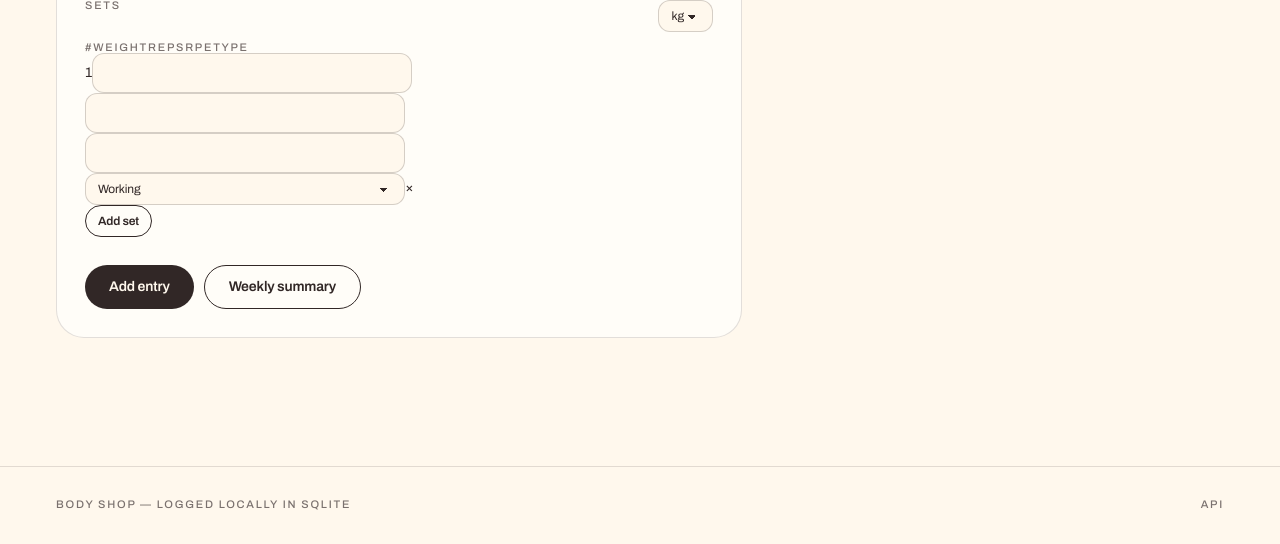
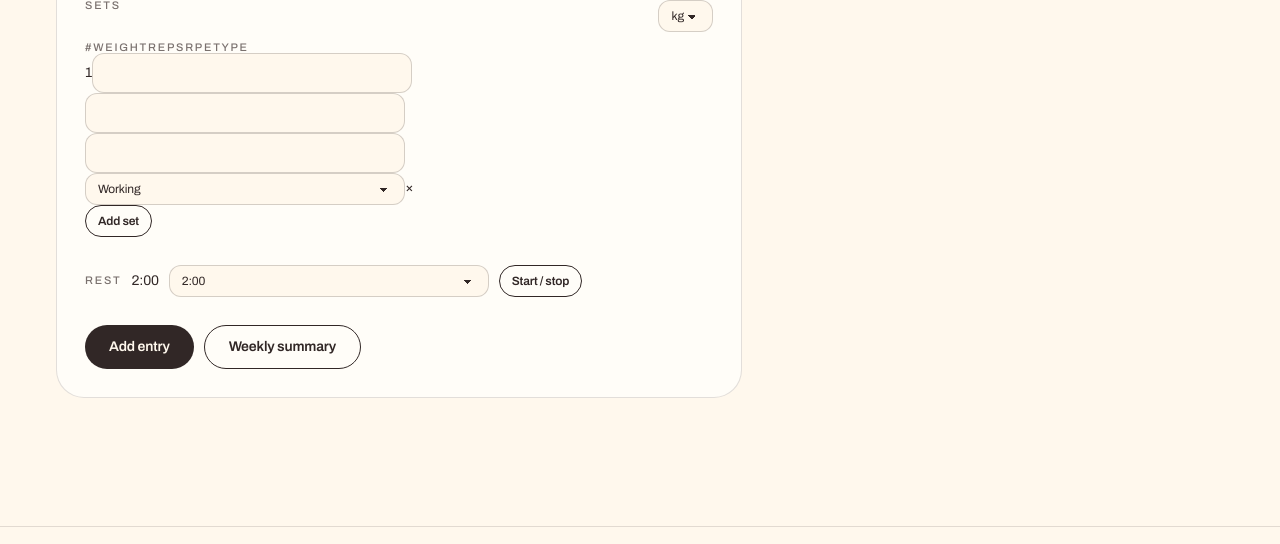
Before and after one commit to justins-li/Body-Shop, a Flask app: page /log in a window 1280 px wide. Shown: the part 966-1510 px from the top of the page. Before the commit the page ends 1476 px from the top, so only its background shows below. Run offline with Flask 3, Linux system fonts and the light colour scheme; data that the repository does not hold is empty.

Commit message:
Add the rest timer and plate calculator
Both are pure client-side and cost nothing now the set data exists: the
timer starts on save and counts the rest you chose, and the plate hint is
a function of the weight already typed.

The plate calculator reports what it cannot make rather than rounding.
Claiming a loadout the gym does not stock is worse than saying 0.5kg
short.

Neither prescribes anything. The timer counts a chosen rest, it does not
recommend one, and changing the length mid-rest does not restart a count
you are already watching.

```diff
--- a/app/static/js/log.js
+++ b/app/static/js/log.js
@@ -32,6 +32,8 @@ import {
   $, formatDate, formatWeight, loadUnit, renderEntries, retargetLinks,
   saveUnit, syncUrlDate, toKg, toast,
 } from "./ui.js";
+import { DEFAULT_BAR, describePlates } from "./plates.js";
+import { initRestTimer, startRestTimer } from "./timer.js";
 
 let selectedIso;
 let catalog = [];
@@ -416,7 +418,19 @@ function setRow(index, previous) {
     renumberRows();
   });
 
-  row.append(number, weight, reps, rpe, type, remove);
+  // What to load to make the number just typed. Pure arithmetic on the value
+  // in the box — it spans the row beneath the inputs, and stays empty (and so
+  // `display: none`) until there is something to say.
+  const hint = document.createElement("span");
+  hint.className = "plate-hint";
+  const updateHint = () => {
+    hint.textContent = weight.value.trim() === ""
+      ? ""
+      : describePlates(Number(weight.value), DEFAULT_BAR[unit], unit);
+  };
+  weight.addEventListener("input", updateHint);
+
+  row.append(number, weight, reps, rpe, type, remove, hint);
   return row;
 }
 
@@ -636,6 +650,7 @@ async function onSubmit(event) {
       sets,
     });
     toast(`Logged ${entry.set_count} × ${entry.exercise_name}.`);
+    startRestTimer();
     await Promise.all([refreshDay(), loadRecent(), loadPreviousSets(entry.exercise_id)]);
   } catch (err) {
     showError(err.message);
@@ -668,6 +683,7 @@ export async function initLog(initialIso) {
     renderSetGrid();
   });
   $("#add-set").addEventListener("click", addSetRow);
+  initRestTimer($("#rest-timer"));
   renderSetGrid();
 
   retargetLinks([$("#view-summary")], selectedIso);
--- /dev/null
+++ b/app/static/js/plates.js
@@ -0,0 +1,57 @@
+/**
+ * Plate calculator — what to load per side to reach a target weight.
+ *
+ * A pure function of the target, the bar and the unit. No storage, no API, and
+ * no opinion about what you should be lifting: it reports what makes the number
+ * you already typed.
+ */
+
+/** Plates a normal gym actually stocks, heaviest first, per unit. */
+const PLATES = {
+  kg: [25, 20, 15, 10, 5, 2.5, 1.25],
+  lb: [45, 35, 25, 10, 5, 2.5],
+};
+
+/** The bar most racks have, in each unit. */
+export const DEFAULT_BAR = { kg: 20, lb: 45 };
+
+/**
+ * Plates for **one side** of the bar.
+ *
+ * @param {number} target - Total weight, in `unit`.
+ * @param {number} bar - Bar weight, in `unit`.
+ * @param {"kg"|"lb"} unit
+ * @returns {{plates: number[], remainder: number}} `remainder` is what the
+ *   stocked plates cannot make — non-zero for, say, 61kg on a 20kg bar. It is
+ *   reported rather than rounded away, because rounding would quietly claim a
+ *   loadout that does not exist.
+ */
+export function platesFor(target, bar, unit) {
+  const perSide = (target - bar) / 2;
+  if (!Number.isFinite(perSide) || perSide <= 0) return { plates: [], remainder: 0 };
+
+  const plates = [];
+  let left = perSide;
+  for (const plate of PLATES[unit] || PLATES.kg) {
+    // The epsilon keeps 2.5 from being rejected by float dust at 2.4999999996.
+    while (left >= plate - 1e-9) {
+      plates.push(plate);
+      left -= plate;
+    }
+  }
+  // Two decimal places: float subtraction leaves 1e-15 dust otherwise.
+  return { plates, remainder: Math.round(left * 100) / 100 };
+}
+
+/**
+ * The same thing as a line to read: `20kg bar + 25 / 20 / 1.25 per side`.
+ *
+ * Returns `""` when the bar alone is the answer or the target is unreachable,
+ * so callers can render nothing rather than an empty hint.
+ */
+export function describePlates(target, bar, unit) {
+  const { plates, remainder } = platesFor(target, bar, unit);
+  if (!plates.length) return "";
+  const line = `${bar}${unit} bar + ${plates.join(" / ")} per side`;
+  return remainder > 0 ? `${line} (${remainder}${unit} short)` : line;
+}
--- /dev/null
+++ b/app/static/js/timer.js
@@ -0,0 +1,95 @@
+/**
+ * Rest timer — counts down after a set is saved.
+ *
+ * Entirely client-side: no schema, no endpoint, and no notification. Phase 10
+ * moves the alert to a watch, where you can see it without unlocking a phone;
+ * this is the logic that phase will reuse.
+ *
+ * The timer is a convenience, never a prescription. It counts the rest you
+ * chose — it does not tell you how long to rest.
+ */
+
+const DURATIONS = [60, 90, 120, 180];
+const DEFAULT_SECONDS = 120;
+const KEY = "bodyshop:rest-seconds";
+
+let handle = null;
+let remaining = 0;
+let elements = null;
+
+/** The reader's chosen rest length, defaulting to two minutes. */
+function chosenSeconds() {
+  const stored = Number(localStorage.getItem(KEY));
+  return DURATIONS.includes(stored) ? stored : DEFAULT_SECONDS;
+}
+
+/** `m:ss`, so 90 reads as 1:30. */
+function format(seconds) {
+  const minutes = Math.floor(seconds / 60);
+  return `${minutes}:${String(seconds % 60).padStart(2, "0")}`;
+}
+
+function paint() {
+  elements.readout.textContent = format(Math.max(0, remaining));
+  elements.root.classList.toggle("is-running", handle !== null);
+}
+
+function stop() {
+  if (handle !== null) clearInterval(handle);
+  handle = null;
+  paint();
+}
+
+function tick() {
+  remaining -= 1;
+  if (remaining <= 0) {
+    remaining = 0;
+    stop();
+  }
+  paint();
+}
+
+/** Start, or restart, the countdown from the chosen duration. */
+export function startRestTimer() {
+  if (!elements) return;
+  if (handle !== null) clearInterval(handle);
+  remaining = chosenSeconds();
+  handle = setInterval(tick, 1000);
+  paint();
+}
+
+/**
+ * Wire the timer's controls.
+ *
+ * Returns early when the container is missing, so a page without the shell —
+ * every page but `/log` — can import this module harmlessly.
+ *
+ * @param {HTMLElement} root - The `.rest-timer` container.
+ */
+export function initRestTimer(root) {
+  if (!root) return;
+  elements = {
+    root,
+    readout: root.querySelector("[data-timer-readout]"),
+    select: root.querySelector("[data-timer-duration]"),
+    toggle: root.querySelector("[data-timer-toggle]"),
+  };
+
+  elements.select.value = String(chosenSeconds());
+  elements.select.addEventListener("change", () => {
+    localStorage.setItem(KEY, elements.select.value);
+    // Only re-seed a stopped clock: changing the length mid-rest should not
+    // silently restart the count you are already watching.
+    if (handle === null) {
+      remaining = chosenSeconds();
+      paint();
+    }
+  });
+  elements.toggle.addEventListener("click", () => {
+    if (handle !== null) stop();
+    else startRestTimer();
+  });
+
+  remaining = chosenSeconds();
+  paint();
+}
--- a/app/templates/log.html
+++ b/app/templates/log.html
@@ -119,6 +119,26 @@
           </div>
         </div>
 
+        {#
+          The timer runs entirely in the browser — no schema, no endpoint. The
+          page ships its controls; `timer.js` owns the count. Phase 10 moves the
+          alert to a watch, where you can see it without unlocking a phone.
+        #}
+        <div class="rest-timer flex flex-wrap items-center gap-2.5" id="rest-timer">
+          <span class="type-label text-secondary">Rest</span>
+          <span class="rest-timer-readout tabular-nums" data-timer-readout>2:00</span>
+          <label class="sr-only" for="rest-duration">Rest length</label>
+          <select id="rest-duration" data-timer-duration
+                  class="select select-sm bg-base-200 border hairline">
+            <option value="60">1:00</option>
+            <option value="90">1:30</option>
+            <option value="120">2:00</option>
+            <option value="180">3:00</option>
+          </select>
+          <button type="button" data-timer-toggle
+                  class="btn btn-sm btn-outline rounded-full hairline">Start / stop</button>
+        </div>
+
         <p class="alert alert-error text-sm py-2.5 px-4 rounded-xl m-0"
            id="form-error" role="alert" hidden></p>
 
```
Also changed, not shown: tests/test_pages.py (+7 -0 lines).
